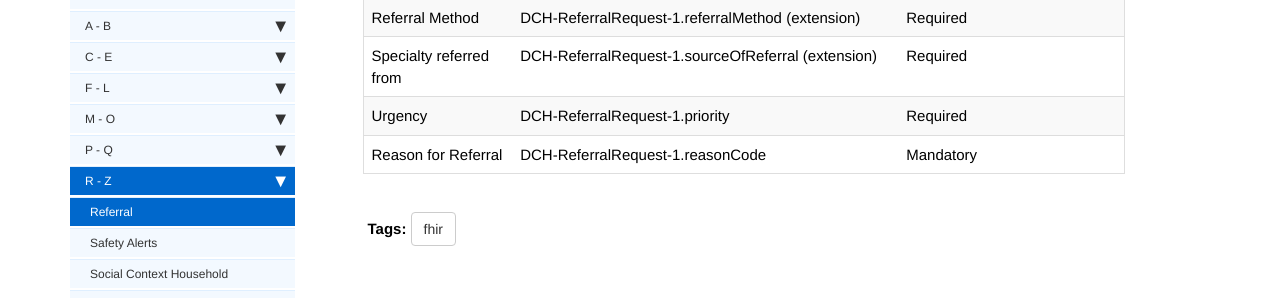
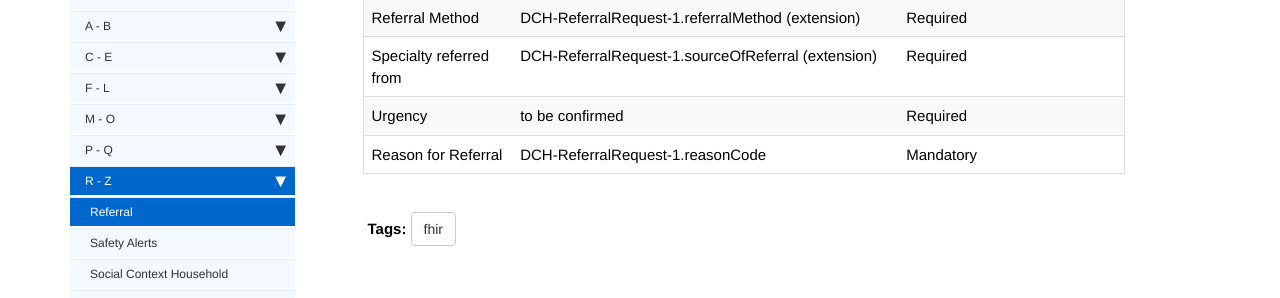
Before and after one commit to nhsconnect/Digital-Child-Health-STU3, a Jekyll site: the page built from pages/explore/explore_referral.md, in a window 1280 px wide and 900 px high, scrolled down 727 px. Shown: the part 342-640 px from the top of the window. Built offline with Jekyll 4.4.1, drawn with Linux system fonts in a browser that asks for light colours; nearby versions of some CDN libraries; comment, search, counter and statistics services are not loaded.

Commit message:
Referral Event

```diff
--- a/pages/explore/explore_referral.md
+++ b/pages/explore/explore_referral.md
@@ -37,5 +37,5 @@ The Child Health Event data items are fulfilled by elements within the FHIR reso
 | Specialty Referred to        | DCH-ReferralRequest-1.specialty                                     | Mandatory                   |
 | Referral Method              | DCH-ReferralRequest-1.referralMethod (extension)                    | Required                    |
 | Specialty referred from      | DCH-ReferralRequest-1.sourceOfReferral (extension)                  | Required                    |
-| Urgency                      | DCH-ReferralRequest-1.priority                                      | Required                    |
+| Urgency                      | to be confirmed                                     | Required                    |
 | Reason for Referral          | DCH-ReferralRequest-1.reasonCode                                        | Mandatory                   |
```
